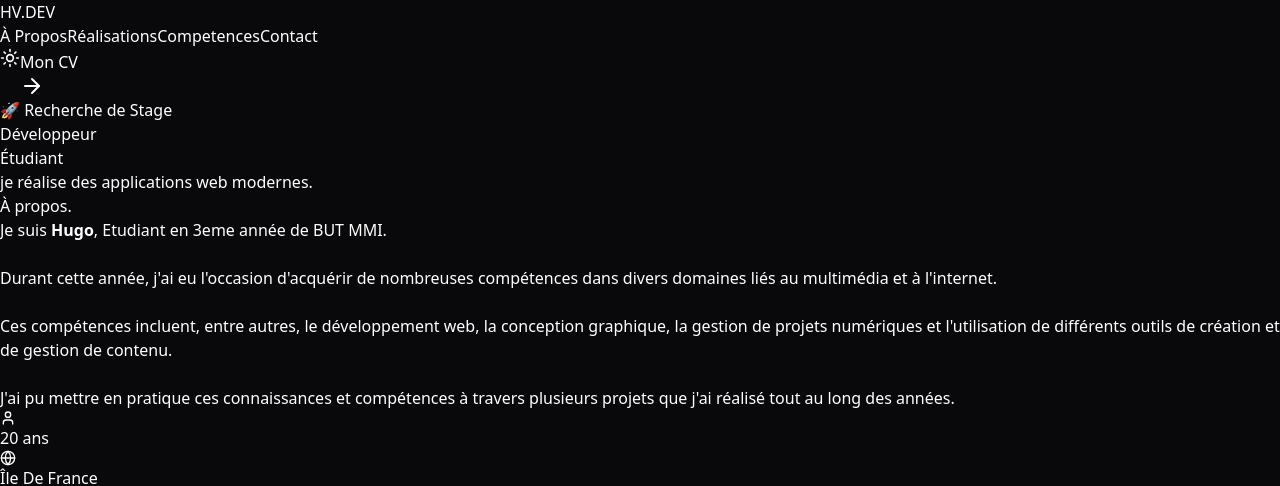
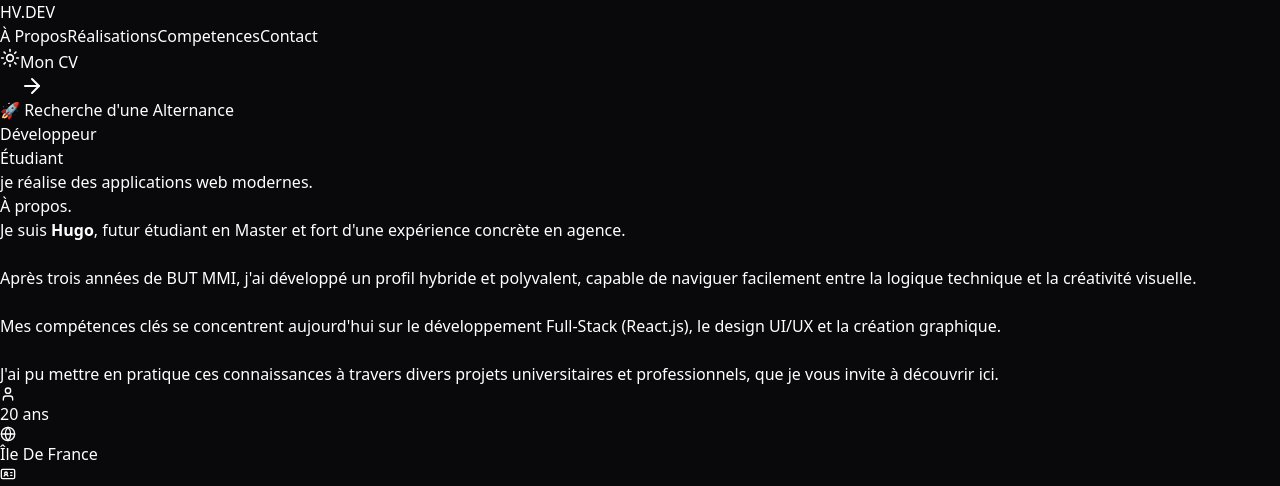
Before and after one commit to HvKaps/Portfolio-Goncalves, a React (Vite) app: page / in a window 1280 px wide. Shown: the top 486 px of the page. Built offline with nearby package versions, Linux system fonts and the light colour scheme.

Commit message:
CHANGEMENT ALTERNANCE

```diff
--- a/src/App.jsx
+++ b/src/App.jsx
@@ -143,7 +143,7 @@ export default function App() {
 								: "bg-blue-100 border-blue-200 text-blue-600"
 						}`}
 					>
-						🚀 Recherche de Stage
+						🚀 Recherche d'une Alternance
 					</div>
 					<h1
 						className={`text-[12vw] font-bold leading-none tracking-tighter text-transparent bg-clip-text bg-gradient-to-b ${
@@ -185,18 +185,13 @@ export default function App() {
 							}`}
 						>
 							Je suis <strong className="bg">Hugo</strong>,
-							Etudiant en 3eme année de BUT MMI. <br /> <br />
-							Durant cette année, j'ai eu l'occasion d'acquérir de
-							nombreuses compétences dans divers domaines liés au
-							multimédia et à l'internet. <br /> <br />
-							Ces compétences incluent, entre autres, le développement web, la
-							conception graphique, la
-							gestion de projets numériques et l'utilisation de
-							différents outils de création et de gestion de
-							contenu. <br /> <br />
-							J'ai pu mettre en pratique ces connaissances et
-							compétences à travers plusieurs projets que j'ai
-							réalisé tout au long des années.
+    futur étudiant en Master et fort d'une expérience concrète en agence. <br /> <br />
+    Après trois années de BUT MMI, j'ai développé un profil hybride et polyvalent,
+    capable de naviguer facilement entre la logique technique et la créativité visuelle. <br /> <br />
+    Mes compétences clés se concentrent aujourd'hui sur le développement Full-Stack (React.js),
+    le design UI/UX et la création graphique. <br /> <br />
+    J'ai pu mettre en pratique ces connaissances à travers divers projets universitaires
+    et professionnels, que je vous invite à découvrir ici.
 						</p>
 						<div
 							className={`flex gap-6 text-sm font-medium ${
```
